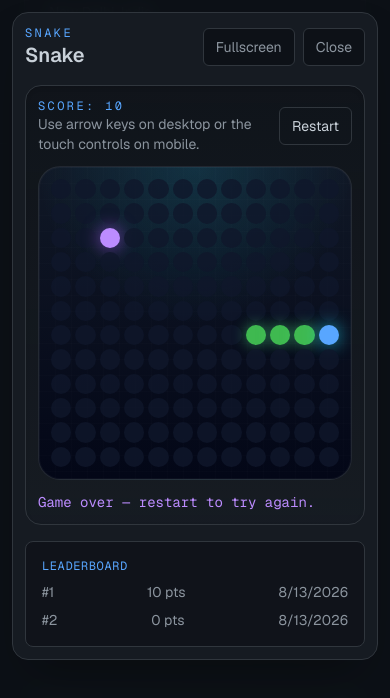
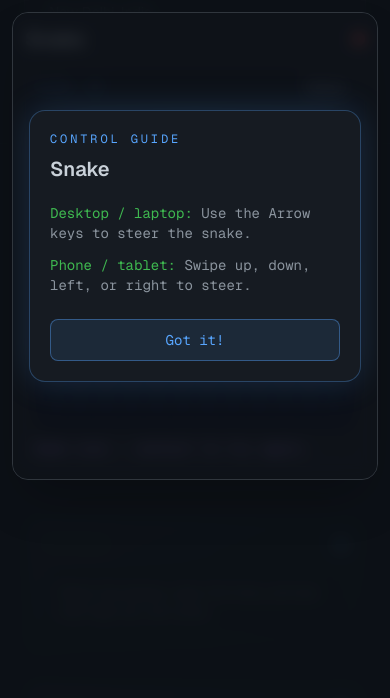
Before and after one commit to snehhhil/snehil-portfolio, a Next.js app: page / in a window 390 px wide. Both pictures are taken after a click on the button 195 px from the left and 4662 px from the top of the page. Shown: the part 4240-4938 px from the top of the page. Built offline with nearby package versions, Linux system fonts and the light colour scheme.

Commit message:
optimize games for smartphones

```diff
--- a/src/app/globals.css
+++ b/src/app/globals.css
@@ -117,13 +117,3 @@ body::before {
     0 0 32px rgba(188, 140, 255, 0.12),
     inset 0 0 12px rgba(188, 140, 255, 0.06);
 }
-
-.touch-controller {
-  display: none;
-}
-
-@media (hover: none) and (pointer: coarse) {
-  .touch-controller {
-    display: grid;
-  }
-}
--- a/src/components/Games.tsx
+++ b/src/components/Games.tsx
@@ -1,6 +1,6 @@
 "use client";
 
-import { useCallback, useEffect, useMemo, useRef, useState } from "react";
+import { useCallback, useEffect, useMemo, useRef, useState, type ReactNode } from "react";
 import { SectionHeading } from "./SectionHeading";
 
 type GameId = "snake" | "tetris" | "2048" | "minesweeper" | "sudoku" | "maze";
@@ -440,19 +440,41 @@ function GameCard({ game, onOpen }: { game: (typeof GAME_CATALOG)[number]; onOpe
   );
 }
 
-function TouchController({ rotate = false }: { rotate?: boolean }) {
-  const press = (key: "ArrowUp" | "ArrowDown" | "ArrowLeft" | "ArrowRight") => {
+function SwipeSurface({ children, onTap }: { children: ReactNode; onTap?: () => void }) {
+  const startPoint = useRef<{ x: number; y: number } | null>(null);
+
+  const dispatchDirection = (key: "ArrowUp" | "ArrowDown" | "ArrowLeft" | "ArrowRight") => {
     window.dispatchEvent(new KeyboardEvent("keydown", { key, bubbles: true, cancelable: true }));
   };
 
   return (
-    <div className="touch-controller mx-auto w-full max-w-[17rem] grid-cols-3 grid-rows-2 gap-2 rounded-xl border border-border bg-background/70 p-3 shadow-inner shadow-black/20">
-      <button type="button" aria-label={rotate ? "Rotate piece" : "Move up"} onClick={() => press("ArrowUp")} className="col-start-2 row-start-1 aspect-square w-full rounded-lg border border-border bg-surface font-mono text-xl text-accent-cyan transition active:scale-95 active:border-accent-cyan/70">
-        ↑
-      </button>
-      <button type="button" aria-label="Move left" onClick={() => press("ArrowLeft")} className="col-start-1 row-start-2 aspect-square w-full rounded-lg border border-border bg-surface font-mono text-xl text-muted transition active:scale-95 active:border-accent-cyan/70">←</button>
-      <button type="button" aria-label="Move down" onClick={() => press("ArrowDown")} className="col-start-2 row-start-2 aspect-square w-full rounded-lg border border-border bg-surface font-mono text-xl text-muted transition active:scale-95 active:border-accent-cyan/70">↓</button>
-      <button type="button" aria-label="Move right" onClick={() => press("ArrowRight")} className="col-start-3 row-start-2 aspect-square w-full rounded-lg border border-border bg-surface font-mono text-xl text-muted transition active:scale-95 active:border-accent-cyan/70">→</button>
+    <div
+      className="touch-pan-y select-none"
+      onPointerDown={(event) => {
+        startPoint.current = { x: event.clientX, y: event.clientY };
+      }}
+      onPointerUp={(event) => {
+        if (!startPoint.current) return;
+        const deltaX = event.clientX - startPoint.current.x;
+        const deltaY = event.clientY - startPoint.current.y;
+        startPoint.current = null;
+
+        if (Math.max(Math.abs(deltaX), Math.abs(deltaY)) < 24) {
+          onTap?.();
+          return;
+        }
+
+        if (Math.abs(deltaX) > Math.abs(deltaY)) {
+          dispatchDirection(deltaX > 0 ? "ArrowRight" : "ArrowLeft");
+        } else {
+          dispatchDirection(deltaY > 0 ? "ArrowDown" : "ArrowUp");
+        }
+      }}
+      onPointerCancel={() => {
+        startPoint.current = null;
+      }}
+    >
+      {children}
     </div>
   );
 }
@@ -492,10 +514,38 @@ function Leaderboard({ gameId, score }: { gameId: GameId; score?: number }) {
   );
 }
 
+const CONTROL_GUIDES: Record<GameId, { desktop: string; touch: string }> = {
+  snake: {
+    desktop: "Use the Arrow keys to steer the snake.",
+    touch: "Swipe up, down, left, or right to steer.",
+  },
+  tetris: {
+    desktop: "Use ← → to move, ↓ to drop, and ↑ to rotate.",
+    touch: "Swipe left/right to move, swipe down to drop, or tap to rotate.",
+  },
+  "2048": {
+    desktop: "Use the Arrow keys to move and merge tiles.",
+    touch: "Swipe in any direction to move and merge tiles.",
+  },
+  minesweeper: {
+    desktop: "Click to reveal cells and right-click to flag mines.",
+    touch: "Tap to reveal cells and long-press to flag mines.",
+  },
+  sudoku: {
+    desktop: "Click a cell, then use number keys or the input pad.",
+    touch: "Tap a cell, then tap a number from the input pad.",
+  },
+  maze: {
+    desktop: "Use the Arrow keys to navigate the maze.",
+    touch: "Swipe in the direction you want to move.",
+  },
+};
+
 function GameShell({ gameId, onClose }: { gameId: GameId; onClose: () => void }) {
   const containerRef = useRef<HTMLDivElement | null>(null);
   const [isFullscreen, setIsFullscreen] = useState(false);
   const [latestScore, setLatestScore] = useState<number | undefined>(undefined);
+  const [showControlGuide, setShowControlGuide] = useState(true);
 
   useEffect(() => {
     const previousOverflow = document.body.style.overflow;
@@ -574,35 +624,55 @@ function GameShell({ gameId, onClose }: { gameId: GameId; onClose: () => void })
         tabIndex={-1}
         role="dialog"
         aria-modal="true"
-        className="flex max-h-[calc(100dvh-1.5rem)] w-full max-w-5xl flex-col gap-4 overflow-y-auto overscroll-contain rounded-2xl border border-border bg-surface p-3 shadow-2xl sm:max-h-[92dvh] sm:p-4"
+        className="relative flex max-h-[calc(100dvh-1.5rem)] w-full max-w-5xl flex-col gap-3 overflow-hidden rounded-2xl border border-border bg-surface p-3 shadow-2xl sm:max-h-[92dvh] sm:gap-4 sm:p-4"
       >
         <div className="flex flex-wrap items-center justify-between gap-3">
           <div>
-            <p className="font-mono text-xs uppercase tracking-[0.2em] text-accent-cyan">{gameId}</p>
             <h3 className="text-xl font-semibold">{GAME_CATALOG.find((item) => item.id === gameId)?.title}</h3>
           </div>
           <div className="flex max-w-full flex-wrap gap-2">
             <button
               type="button"
               onClick={toggleFullscreen}
-              className="rounded-md border border-border bg-background px-3 py-2 text-sm text-muted transition hover:text-foreground"
+              className="hidden rounded-md border border-border bg-background px-3 py-2 text-sm text-muted transition hover:text-foreground lg:inline-flex"
             >
               {isFullscreen ? "Exit fullscreen" : "Fullscreen"}
             </button>
             <button
               type="button"
+              aria-label="Close game"
               onClick={onClose}
-              className="rounded-md border border-border bg-background px-3 py-2 text-sm text-muted transition hover:text-foreground"
-            >
-              Close
-            </button>
+              className="h-3 w-3 rounded-full bg-[#ff5f57] transition-opacity hover:opacity-80"
+            />
           </div>
         </div>
 
         <div className="grid min-w-0 gap-4 lg:grid-cols-[1.4fr_0.9fr]">
-          <div className="min-w-0 rounded-2xl border border-border bg-gradient-to-b from-background/70 to-surface/80 p-3 shadow-inner shadow-black/10">{gameContent}</div>
-          <Leaderboard gameId={gameId} score={latestScore} />
-        </div>
+          <div className="min-w-0 overflow-hidden rounded-2xl border border-border bg-gradient-to-b from-background/70 to-surface/80 p-2 shadow-inner shadow-black/10 sm:p-3">{gameContent}</div>
+          <div className="hidden lg:block">
+            <Leaderboard gameId={gameId} score={latestScore} />
+          </div>
+        </div>
+
+        {showControlGuide && (
+          <div className="absolute inset-0 z-10 flex items-center justify-center bg-background/80 p-4 backdrop-blur-sm">
+            <div className="w-full max-w-md rounded-2xl border border-accent-cyan/30 bg-surface p-5 shadow-[0_0_35px_rgba(88,166,255,0.18)] sm:p-6">
+              <p className="font-mono text-xs uppercase tracking-[0.24em] text-accent-cyan">Control guide</p>
+              <h4 className="mt-2 text-xl font-semibold">{GAME_CATALOG.find((item) => item.id === gameId)?.title}</h4>
+              <div className="mt-5 space-y-3 font-mono text-sm text-muted">
+                <p><span className="text-accent-green">Desktop / laptop:</span> {CONTROL_GUIDES[gameId].desktop}</p>
+                <p><span className="text-accent-green">Phone / tablet:</span> {CONTROL_GUIDES[gameId].touch}</p>
+              </div>
+              <button
+                type="button"
+                onClick={() => setShowControlGuide(false)}
+                className="mt-6 w-full rounded-lg border border-accent-cyan/40 bg-accent-cyan/10 px-4 py-2.5 font-mono text-sm text-accent-cyan transition hover:bg-accent-cyan/20"
+              >
+                Got it!
+              </button>
+            </div>
+          </div>
+        )}
       </div>
     </div>
   );
@@ -697,17 +767,17 @@ function SnakeGame({ onScoreChange }: GameProps) {
   };
 
   return (
-    <div className="space-y-3">
+    <div className="space-y-2 text-xs sm:space-y-3 sm:text-sm">
       <div className="flex items-center justify-between gap-2">
         <div>
-          <p className="font-mono text-xs uppercase tracking-[0.2em] text-accent-cyan">Score: {score}</p>
-          <p className="text-sm text-muted">Use arrow keys on desktop or the touch controls on mobile.</p>
-        </div>
-        <button type="button" onClick={reset} className="rounded-md border border-border px-3 py-2 text-sm">Restart</button>
-      </div>
-      <div className="relative overflow-hidden rounded-[22px] border border-border/70 bg-[radial-gradient(circle_at_top,rgba(34,211,238,0.14),transparent_45%),linear-gradient(180deg,rgba(17,24,39,0.95),rgba(2,6,23,0.95))] p-3 shadow-[inset_0_0_0_1px_rgba(255,255,255,0.03)]">
+          <p className="font-mono text-[10px] uppercase tracking-[0.16em] text-accent-cyan sm:text-xs">Score: {score}</p>
+        </div>
+        <button type="button" onClick={reset} className="rounded-md border border-border px-2 py-1 text-xs sm:px-3 sm:py-2 sm:text-sm">Restart</button>
+      </div>
+      <SwipeSurface>
+      <div className="relative mx-auto w-full max-w-sm overflow-hidden rounded-[18px] border border-border/70 bg-[radial-gradient(circle_at_top,rgba(34,211,238,0.14),transparent_45%),linear-gradient(180deg,rgba(17,24,39,0.95),rgba(2,6,23,0.95))] p-2 shadow-[inset_0_0_0_1px_rgba(255,255,255,0.03)] sm:rounded-[22px] sm:p-3">
         <div className="pointer-events-none absolute inset-0 bg-[linear-gradient(rgba(255,255,255,0.03)_1px,transparent_1px),linear-gradient(90deg,rgba(255,255,255,0.03)_1px,transparent_1px)] bg-[size:16px_16px] opacity-40" />
-        <div className="relative grid grid-cols-12 gap-1">
+        <div className="relative grid grid-cols-12 gap-0.5 sm:gap-1">
           {cells.flat().map((cell, index) => (
             <div
               key={`${cell}-${index}`}
@@ -724,7 +794,7 @@ function SnakeGame({ onScoreChange }: GameProps) {
           ))}
         </div>
       </div>
-      <TouchController />
+      </SwipeSurface>
       {gameOver && <p className="font-mono text-sm text-accent-purple">Game over — restart to try again.</p>}
     </div>
   );
@@ -896,13 +966,13 @@ function TetrisGame({ onScoreChange }: GameProps) {
       <div className="flex items-center justify-between gap-2">
         <div>
           <p className="font-mono text-xs uppercase tracking-[0.2em] text-accent-green">Score: {score}</p>
-          <p className="text-sm text-muted">Use arrow keys on desktop or the touch controls on mobile.</p>
         </div>
         <button type="button" onClick={reset} className="rounded-md border border-border px-3 py-2 text-sm">Restart</button>
       </div>
 
-      <div className="grid gap-3 lg:grid-cols-[1fr_140px]">
-<div className="relative overflow-hidden rounded-[22px] border border-border/70 bg-[radial-gradient(circle_at_top,rgba(74,222,128,0.18),transparent_50%),linear-gradient(180deg,rgba(17,24,39,0.95),rgba(3,7,18,0.95))] p-3 shadow-[inset_0_0_0_1px_rgba(255,255,255,0.03)]">
+      <SwipeSurface onTap={() => window.dispatchEvent(new KeyboardEvent("keydown", { key: "ArrowUp", bubbles: true, cancelable: true }))}>
+      <div className="grid grid-cols-[minmax(0,1fr)_76px] gap-2 sm:grid-cols-[minmax(0,1fr)_96px] lg:grid-cols-[1fr_140px]">
+<div className="relative mx-auto w-full max-w-sm overflow-hidden rounded-[22px] border border-border/70 bg-[radial-gradient(circle_at_top,rgba(74,222,128,0.18),transparent_50%),linear-gradient(180deg,rgba(17,24,39,0.95),rgba(3,7,18,0.95))] p-2 shadow-[inset_0_0_0_1px_rgba(255,255,255,0.03)] sm:p-3">
         <div className="pointer-events-none absolute inset-0 bg-[linear-gradient(rgba(255,255,255,0.04)_1px,transparent_1px),linear-gradient(90deg,rgba(255,255,255,0.04)_1px,transparent_1px)] bg-[size:12px_12px] opacity-50" />
         <div className="relative grid grid-cols-10 gap-1">
           {renderBoard.flat().map((cell, index) => (
@@ -928,8 +998,7 @@ function TetrisGame({ onScoreChange }: GameProps) {
           </div>
         </div>
       </div>
-
-      <TouchController rotate />
+      </SwipeSurface>
       {gameOver && <p className="font-mono text-sm text-accent-purple">Game over — stack another run.</p>}
     </div>
   );
@@ -985,27 +1054,27 @@ function Game2048({ onScoreChange }: GameProps) {
   };
 
   return (
-    <div className="space-y-4">
-      <div className="flex flex-wrap items-center justify-between gap-3 rounded-xl border border-accent-cyan/20 bg-background/60 px-4 py-3">
+    <div className="space-y-2 sm:space-y-4">
+      <div className="flex flex-wrap items-center justify-between gap-2 rounded-xl border border-accent-cyan/20 bg-background/60 px-3 py-2 sm:gap-3 sm:px-4 sm:py-3">
         <div>
           <p className="font-mono text-xs uppercase tracking-[0.2em] text-accent-cyan">Merge protocol</p>
-          <p className="text-sm text-muted">Use arrow keys on desktop or the touch controls on mobile.</p>
         </div>
         <div className="flex items-center gap-3">
           <p className="font-mono text-sm text-accent-green">score {String(score).padStart(5, "0")}</p>
           <button type="button" onClick={reset} className="rounded-md border border-border bg-surface px-3 py-2 font-mono text-xs uppercase tracking-wider text-muted transition hover:border-accent-cyan/50 hover:text-accent-cyan">New run</button>
         </div>
       </div>
-      <div className="mx-auto w-full max-w-md rounded-2xl border border-accent-cyan/25 bg-[radial-gradient(circle_at_top,rgba(88,166,255,0.17),transparent_42%),linear-gradient(145deg,rgba(22,27,34,0.98),rgba(7,12,20,0.98))] p-3 shadow-[0_0_30px_rgba(88,166,255,0.12)] sm:p-5">
-        <div className="grid grid-cols-4 gap-2 rounded-xl border border-border/70 bg-[#060b12]/90 p-2 sm:gap-3 sm:p-3">
+      <SwipeSurface>
+      <div className="mx-auto w-full max-w-sm rounded-2xl border border-accent-cyan/25 bg-[radial-gradient(circle_at_top,rgba(88,166,255,0.17),transparent_42%),linear-gradient(145deg,rgba(22,27,34,0.98),rgba(7,12,20,0.98))] p-2 shadow-[0_0_30px_rgba(88,166,255,0.12)] sm:max-w-md sm:p-5">
+        <div className="grid grid-cols-4 gap-1 rounded-xl border border-border/70 bg-[#060b12]/90 p-1 sm:gap-3 sm:p-3">
           {board.flat().map((tile, index) => (
-            <div key={`${tile}-${index}`} className={`flex aspect-square items-center justify-center rounded-lg border font-mono text-xl font-bold shadow-[inset_0_0_14px_rgba(255,255,255,0.03)] transition ${tile ? tileColors[tile] ?? "border-accent-purple bg-accent-purple/35 text-white shadow-[0_0_18px_rgba(188,140,255,0.4)]" : "border-border/40 bg-slate-950/80 text-transparent"}`}>
+            <div key={`${tile}-${index}`} className={`flex aspect-square items-center justify-center rounded-lg border font-mono text-base font-bold shadow-[inset_0_0_14px_rgba(255,255,255,0.03)] transition sm:text-xl ${tile ? tileColors[tile] ?? "border-accent-purple bg-accent-purple/35 text-white shadow-[0_0_18px_rgba(188,140,255,0.4)]" : "border-border/40 bg-slate-950/80 text-transparent"}`}>
               {tile || "0"}
             </div>
           ))}
         </div>
       </div>
-      <TouchController />
+      </SwipeSurface>
       {won && <p className="font-mono text-sm text-accent-green">2048 reached — merge protocol complete.</p>}
     </div>
   );
@@ -1077,7 +1146,7 @@ function MinesweeperGame({ onScoreChange }: GameProps) {
         <div className="rounded-lg border border-border bg-background/60 p-3 text-muted">Flags <span className="float-right text-amber-200">{flags}/{MINESWEEPER_MINES}</span></div>
         <div className="rounded-lg border border-border bg-background/60 p-3 text-muted">Status <span className={`float-right ${gameOver ? "text-rose-300" : cleared ? "text-accent-green" : "text-accent-cyan"}`}>{gameOver ? "LOST" : cleared ? "CLEAR" : "LIVE"}</span></div>
       </div>
-      <div className="mx-auto w-full max-w-lg rounded-2xl border border-rose-400/25 bg-[radial-gradient(circle_at_top,rgba(251,113,133,0.15),transparent_42%),linear-gradient(145deg,rgba(22,27,34,0.98),rgba(7,12,20,0.98))] p-3 shadow-[0_0_30px_rgba(251,113,133,0.1)] sm:p-5">
+      <div className="mx-auto w-full max-w-sm rounded-2xl border border-rose-400/25 bg-[radial-gradient(circle_at_top,rgba(251,113,133,0.15),transparent_42%),linear-gradient(145deg,rgba(22,27,34,0.98),rgba(7,12,20,0.98))] p-2 shadow-[0_0_30px_rgba(251,113,133,0.1)] sm:p-3 lg:max-w-lg lg:p-5">
         <div className="grid grid-cols-8 gap-1 rounded-xl border border-border/70 bg-[#060b12]/90 p-2 sm:gap-1.5 sm:p-3">
           {cells.map((cell, index) => (
             <button key={index} type="button" onClick={() => reveal(index)} onContextMenu={(event) => { event.preventDefault(); flag(index); }} className={`aspect-square rounded-[4px] border font-mono text-xs font-bold transition ${cell.revealed ? cell.mine ? "border-rose-400/70 bg-rose-500/25 text-rose-200" : "border-slate-700 bg-slate-900 text-accent-cyan" : cell.flagged ? "border-amber-300/50 bg-amber-300/15 text-amber-200" : "border-border bg-slate-800 text-transparent hover:border-accent-cyan/60 hover:bg-slate-700"}`}>
@@ -1261,7 +1330,8 @@ function PacmanGame({ onScoreChange }: GameProps) {
         </div>
       </div>
 
-      <div className="relative overflow-hidden rounded-2xl border border-accent-purple/30 bg-[radial-gradient(circle_at_top,rgba(188,140,255,0.18),transparent_42%),linear-gradient(145deg,rgba(22,27,34,0.98),rgba(7,12,20,0.98))] p-3 shadow-[0_0_30px_rgba(188,140,255,0.1),inset_0_0_0_1px_rgba(255,255,255,0.03)] sm:p-5">
+      <SwipeSurface>
+      <div className="relative mx-auto w-full max-w-sm overflow-hidden rounded-2xl border border-accent-purple/30 bg-[radial-gradient(circle_at_top,rgba(188,140,255,0.18),transparent_42%),linear-gradient(145deg,rgba(22,27,34,0.98),rgba(7,12,20,0.98))] p-2 shadow-[0_0_30px_rgba(188,140,255,0.1),inset_0_0_0_1px_rgba(255,255,255,0.03)] sm:p-3 lg:p-5">
         <div className="pointer-events-none absolute inset-0 bg-[linear-gradient(rgba(88,166,255,0.035)_1px,transparent_1px),linear-gradient(90deg,rgba(88,166,255,0.035)_1px,transparent_1px)] bg-[size:18px_18px]" />
         <div className="pointer-events-none absolute left-5 right-5 top-0 h-px bg-gradient-to-r from-transparent via-accent-cyan/70 to-transparent" />
         <div className="relative rounded-xl border border-accent-cyan/15 bg-[#060b12]/85 p-2 shadow-[inset_0_0_30px_rgba(88,166,255,0.06)] sm:p-3">
@@ -1304,6 +1374,7 @@ function PacmanGame({ onScoreChange }: GameProps) {
           </div>
         )}
       </div>
+      </SwipeSurface>
       <p className="font-mono text-xs text-muted">Use your arrow keys to navigate the maze.</p>
     </div>
   );
@@ -1386,12 +1457,12 @@ function MazeGame({ onScoreChange }: GameProps) {
       <div className="flex items-center justify-between gap-2">
         <div>
           <p className="font-mono text-xs uppercase tracking-[0.2em] text-rose-300">Score: {score}</p>
-          <p className="text-sm text-muted">Use arrow keys on desktop or the touch controls on mobile.</p>
         </div>
         <button type="button" onClick={reset} className="rounded-md border border-border px-3 py-2 text-sm">Restart</button>
       </div>
 
-      <div className="relative overflow-hidden rounded-[22px] border border-border/70 bg-[radial-gradient(circle_at_top,rgba(244,63,94,0.16),transparent_45%),linear-gradient(180deg,rgba(17,24,39,0.95),rgba(2,6,23,0.95))] p-3 shadow-[inset_0_0_0_1px_rgba(255,255,255,0.03)]">
+      <SwipeSurface>
+      <div className="relative mx-auto w-full max-w-sm overflow-hidden rounded-[22px] border border-border/70 bg-[radial-gradient(circle_at_top,rgba(244,63,94,0.16),transparent_45%),linear-gradient(180deg,rgba(17,24,39,0.95),rgba(2,6,23,0.95))] p-2 shadow-[inset_0_0_0_1px_rgba(255,255,255,0.03)] sm:p-3">
         <div className="pointer-events-none absolute inset-0 bg-[linear-gradient(rgba(255,255,255,0.03)_1px,transparent_1px),linear-gradient(90deg,rgba(255,255,255,0.03)_1px,transparent_1px)] bg-[size:14px_14px] opacity-50" />
         <div className="relative grid gap-1" style={{ gridTemplateColumns: `repeat(${mazeLayout[0].length}, minmax(0, 1fr))` }}>
           {renderGrid.map((cell) => (
@@ -1411,7 +1482,7 @@ function MazeGame({ onScoreChange }: GameProps) {
         </div>
       </div>
 
-      <TouchController />
+      </SwipeSurface>
       <p className="font-mono text-sm text-accent-purple">{status}</p>
     </div>
   );
@@ -1544,10 +1615,10 @@ function SudokuGame({ onScoreChange }: GameProps) {
         <button type="button" onClick={reset} className="rounded-md border border-border px-3 py-2 text-sm">Restart</button>
       </div>
 
-      <div className="grid gap-4 lg:grid-cols-[1fr_130px]">
-        <div className="relative overflow-hidden rounded-[22px] border border-border/70 bg-[radial-gradient(circle_at_top,rgba(251,191,36,0.16),transparent_45%),linear-gradient(180deg,rgba(17,24,39,0.95),rgba(2,6,23,0.95))] p-3 shadow-[inset_0_0_0_1px_rgba(255,255,255,0.03)]">
+      <div className="grid grid-cols-[minmax(0,1fr)_96px] gap-2 sm:grid-cols-[minmax(0,1fr)_112px] lg:grid-cols-[1fr_130px] lg:gap-4">
+        <div className="relative min-w-0 overflow-hidden rounded-[18px] border border-border/70 bg-[radial-gradient(circle_at_top,rgba(251,191,36,0.16),transparent_45%),linear-gradient(180deg,rgba(17,24,39,0.95),rgba(2,6,23,0.95))] p-2 shadow-[inset_0_0_0_1px_rgba(255,255,255,0.03)] sm:rounded-[22px] sm:p-3">
           <div className="pointer-events-none absolute inset-0 bg-[linear-gradient(rgba(255,255,255,0.03)_1px,transparent_1px),linear-gradient(90deg,rgba(255,255,255,0.03)_1px,transparent_1px)] bg-[size:14px_14px] opacity-50" />
-          <div className="relative grid grid-cols-9 gap-1">
+          <div className="relative mx-auto grid w-full max-w-[22rem] grid-cols-9 gap-0.5 sm:gap-1">
             {board.flat().map((cell, index) => {
               const row = Math.floor(index / 9);
               const col = index % 9;
@@ -1560,7 +1631,7 @@ function SudokuGame({ onScoreChange }: GameProps) {
                   key={`${row}-${col}`}
                   type="button"
                   onClick={() => handleCellClick(row, col)}
-                  className={`aspect-square rounded-[5px] border text-sm font-semibold outline-none focus:outline-none focus-visible:outline-none transition-all ${
+                  className={`aspect-square rounded-[5px] border text-xs font-semibold outline-none focus:outline-none focus-visible:outline-none transition-all sm:text-sm ${
                     isLocked
                       ? "border-amber-400/40 bg-amber-300/10 text-amber-100"
                       : isSelected
@@ -1577,15 +1648,15 @@ function SudokuGame({ onScoreChange }: GameProps) {
           </div>
         </div>
 
-        <div className="rounded-2xl border border-border bg-background/60 p-3">
-          <p className="mb-2 font-mono text-xs uppercase tracking-[0.2em] text-accent-cyan">Input</p>
-          <div className="grid grid-cols-3 gap-2">
+        <div className="min-w-0 rounded-2xl border border-border bg-background/60 p-2 sm:p-3">
+          <p className="mb-1 font-mono text-[10px] uppercase tracking-[0.12em] text-accent-cyan sm:mb-2 sm:text-xs">Input</p>
+          <div className="grid grid-cols-3 gap-1 sm:gap-2">
             {Array.from({ length: 9 }, (_, index) => index + 1).map((value) => (
               <button
                 key={value}
                 type="button"
                 onClick={() => handleValue(value)}
-                className="rounded-lg border border-border bg-background px-2 py-3 text-sm text-muted transition hover:border-accent-cyan/40 hover:text-foreground"
+                className="rounded-lg border border-border bg-background px-1 py-1.5 text-xs text-muted transition hover:border-accent-cyan/40 hover:text-foreground sm:px-2 sm:py-3 sm:text-sm"
               >
                 {value}
               </button>
@@ -1593,7 +1664,7 @@ function SudokuGame({ onScoreChange }: GameProps) {
             <button
               type="button"
               onClick={() => handleValue(0)}
-              className="col-span-3 rounded-lg border border-border bg-background px-2 py-3 text-sm text-muted transition hover:border-accent-cyan/40 hover:text-foreground"
+              className="col-span-3 rounded-lg border border-border bg-background px-1 py-1.5 text-xs text-muted transition hover:border-accent-cyan/40 hover:text-foreground sm:px-2 sm:py-3 sm:text-sm"
             >
               Clear
             </button>
```
